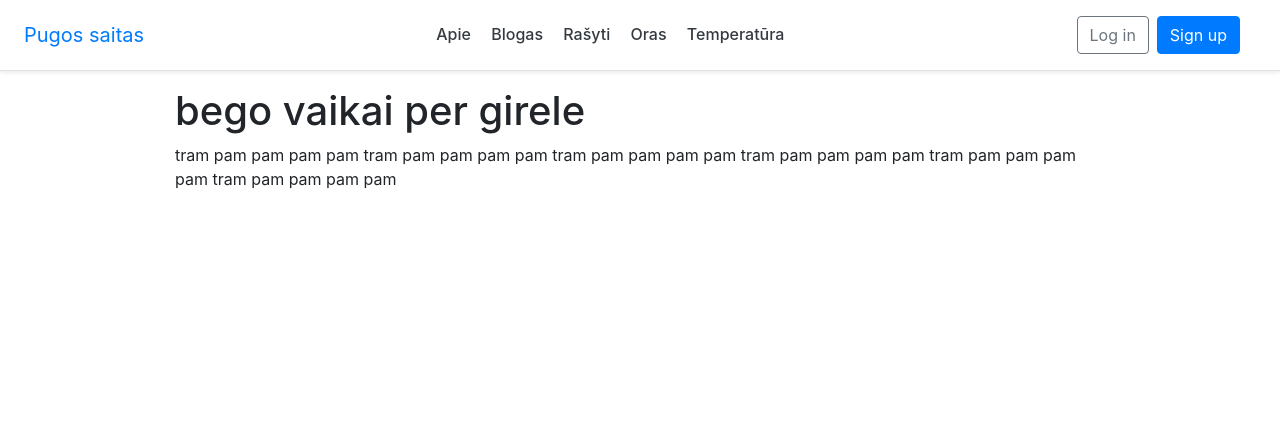
After one commit to doorsas/rustusgid10, a Django app: page /oras/temperatura/ in a window 1280 px wide. The commit adds this page. Shown: the top 447 px of the page. Run offline with Django 3.2, Linux system fonts and the light colour scheme.

Commit message:
pataisymai is pugienes kompo

```diff
--- a/oras/urls.py
+++ b/oras/urls.py
@@ -5,5 +5,6 @@ from . import views
 
 
 urlpatterns = [
-    path('', views.oras, name= 'oras')
+    path('', views.oras, name= 'oras'),
+    path('temperatura/', views.oro_temperatura, name= 'oro_temperatura')
 ]
--- a/oras/views.py
+++ b/oras/views.py
@@ -2,3 +2,6 @@ from django.shortcuts import render
 
 def oras(request):
     return render(request, 'oras/oras.html', {})
+
+def oro_temperatura(request):
+    return render(request, 'oras/oro_temperatura.html', {})
--- a/templates/_base.html
+++ b/templates/_base.html
@@ -29,6 +29,7 @@
         <a class="p-2 text-dark" href="{% url 'blogas' %}">Blogas</a>
         <a class="p-2 text-dark" href="{% url 'add-post' %}">Rašyti </a>
         <a class="p-2 text-dark" href="{% url 'oras' %}">Oras </a>
+        <a class="p-2 text-dark" href="{% url 'oro_temperatura' %}">Temperatūra </a>
       </h6>
 
 
--- /dev/null
+++ b/templates/oras/oro_temperatura.html
@@ -0,0 +1,14 @@
+{% extends '_base.html' %}
+
+{% block title %}Apie{% endblock %}
+
+{% block content %}
+
+<div class="container-fluid">
+  <div class="row">
+    <h1> bego vaikai per girele</h1>
+      <p>tram pam pam pam pam tram pam pam pam pam tram pam pam pam pam tram pam pam pam pam tram pam pam pam pam tram pam pam pam pam </p>
+  </div>
+</div>
+
+{% endblock content %}
```
